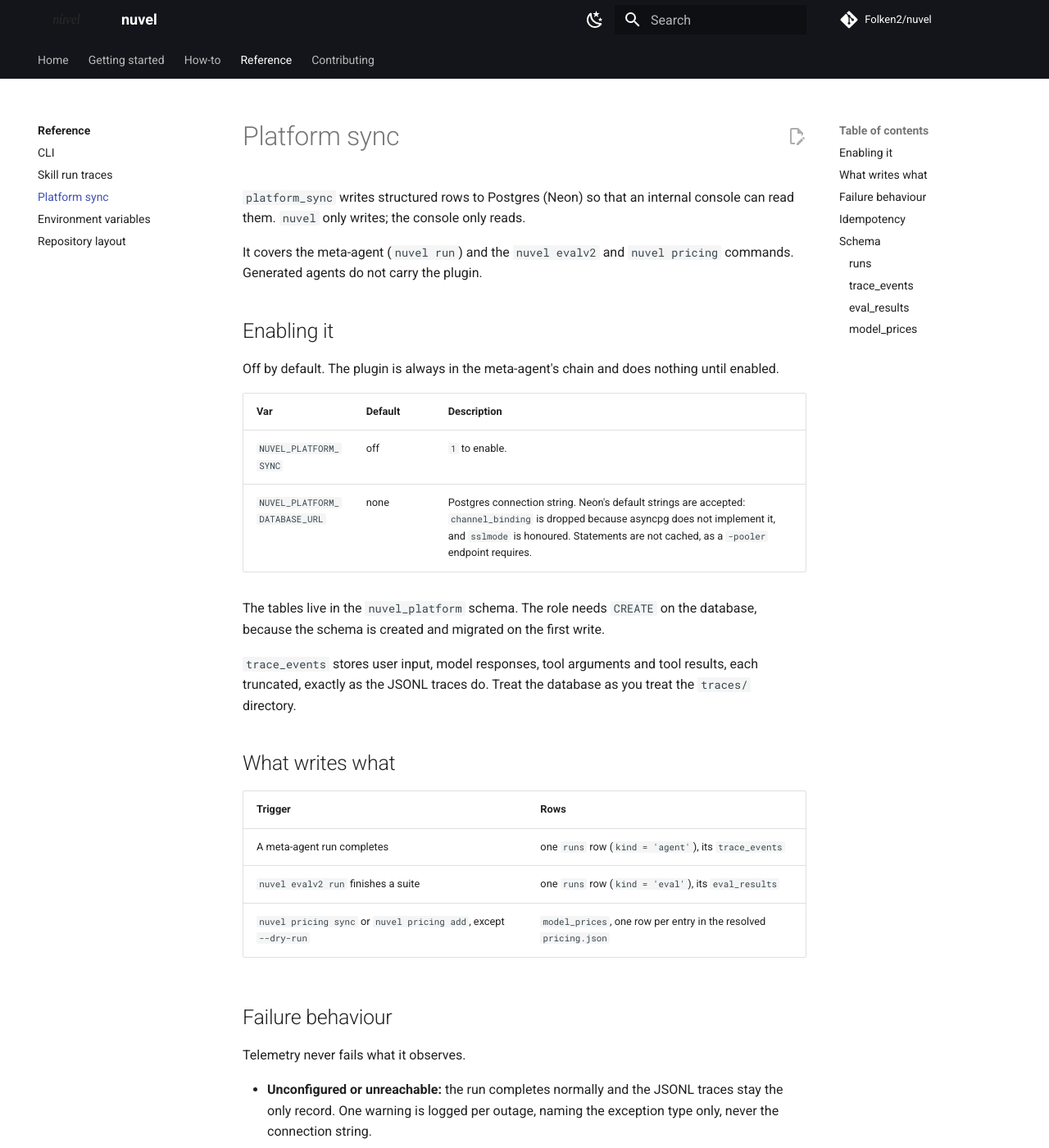
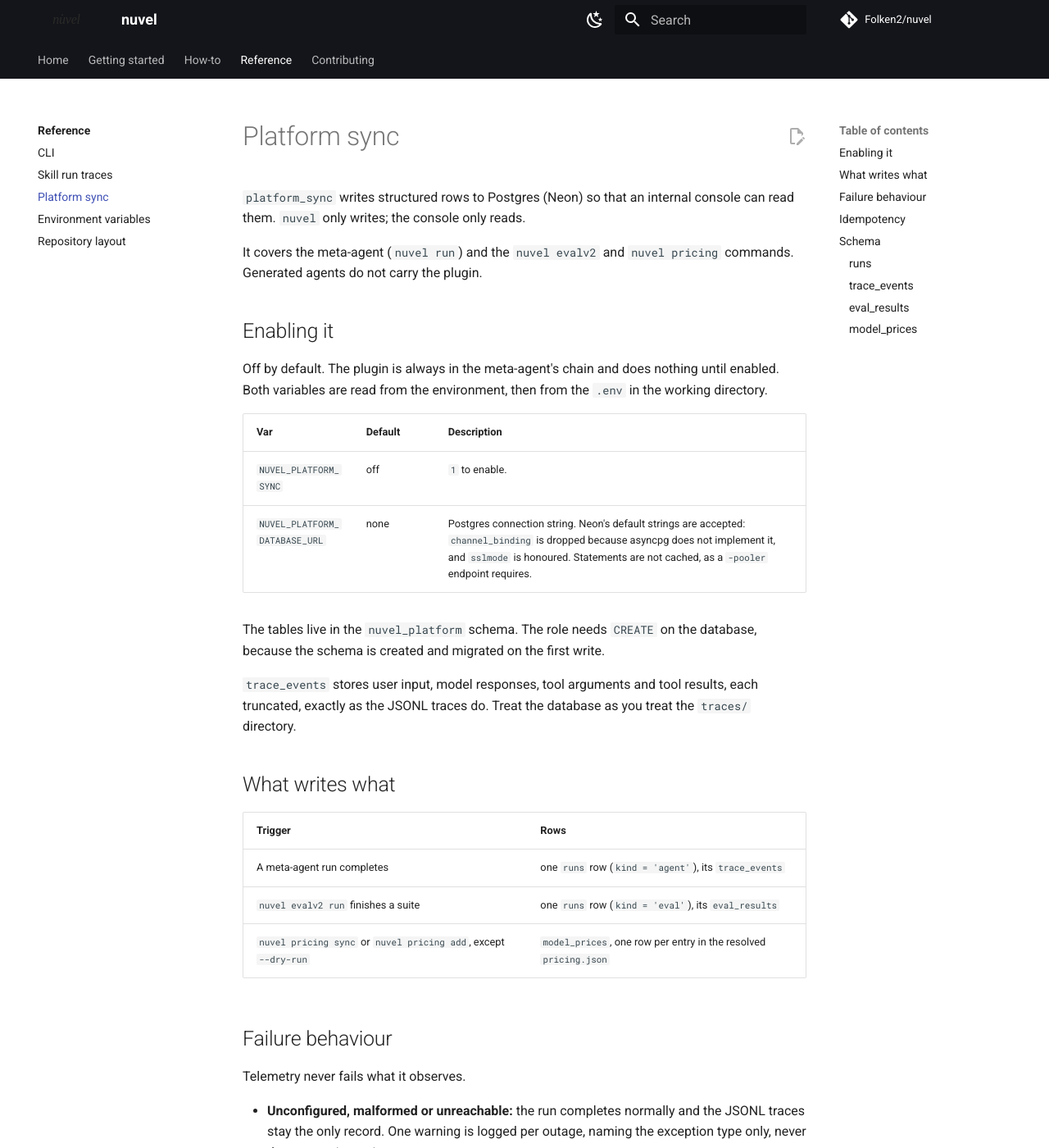
Before and after one commit to Folken2/nuvel, an MkDocs documentation site: the page built from docs/reference/platform-sync.md, in a window 1280 px wide and 1400 px high. Shown: the whole window at 82% size. Built offline with MkDocs 1.6.1 and Material for MkDocs 9.7.7, drawn with Linux system fonts in a browser that asks for light colours; comment, search, counter and statistics services are not loaded; some of the changed text lies outside the part shown.

Commit message:
fix(plugins): keep platform_sync tests off real databases and load it in dev-ui
A contributor's .env could send pytest fixture rows to their real database,
because the CLI helpers read that file and the test fixture only cleared
os.environ. Every test now overrides both variables, and no test drops the
real nuvel_platform schema any more.

make dev-ui left the plugin out of PLUGIN_FLAGS, so sync stayed off there
despite the docs. It is now listed and the plugin counts say 13.

A malformed database URL now warns once instead of logging at debug only. The
plugin reads the working directory's .env as the CLI commands do, so all entry
points agree. The docs say eval runs report 0 tokens and calls. Accepting
postgresql+asyncpg:// URLs and the connect_timeout parameter are gone, and the
add and update paths of `nuvel pricing add` now have a test.

Co-Authored-By: Claude Opus 5.5 <noreply@anthropic.com>

```diff
--- a/docs/reference/platform-sync.md
+++ b/docs/reference/platform-sync.md
@@ -6,7 +6,7 @@ It covers the meta-agent (`nuvel run`) and the `nuvel evalv2` and `nuvel pricing
 
 ## Enabling it
 
-Off by default. The plugin is always in the meta-agent's chain and does nothing until enabled.
+Off by default. The plugin is always in the meta-agent's chain and does nothing until enabled. Both variables are read from the environment, then from the `.env` in the working directory.
 
 | Var | Default | Description |
 |---|---|---|
@@ -29,7 +29,7 @@ The tables live in the `nuvel_platform` schema. The role needs `CREATE` on the d
 
 Telemetry never fails what it observes.
 
-- **Unconfigured or unreachable:** the run completes normally and the JSONL traces stay the only record. One warning is logged per outage, naming the exception type only, never the connection string.
+- **Unconfigured, malformed or unreachable:** the run completes normally and the JSONL traces stay the only record. One warning is logged per outage, naming the exception type only, never the connection string.
 - **Timing:** a run's write happens in the background after the run, so the database never delays a reply. Shutdown waits up to 4 seconds for writes in flight.
 - **Recovery:** later runs try again and the warning re-arms once a write succeeds. Runs that completed during an outage are not backfilled; their record is in the JSONL.
 
```
Also changed, not shown: other parts of docs/reference/platform-sync.md (+3 -3 lines), CLAUDE.md (+2 -2 lines), README.md (+1 -1 lines), 4 other files.
